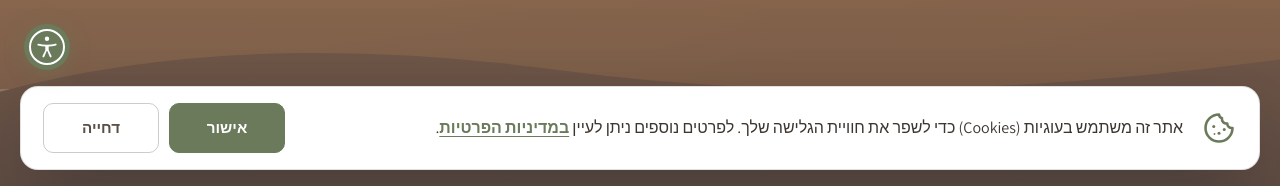
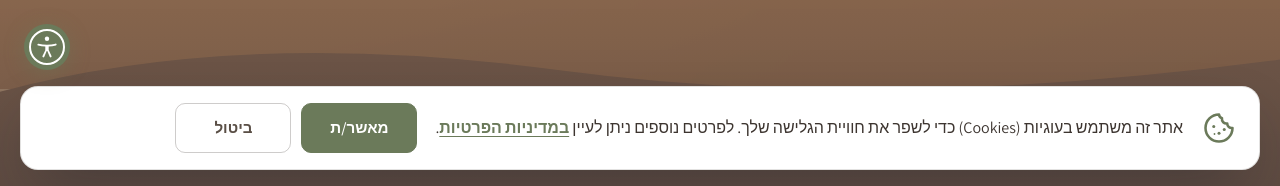
Before and after one commit to ombee-hub/RozmarinWeb, a plain HTML site: page index.html in a window 1280 px wide. Shown: the part 614-800 px from the top of the page. Drawn offline with Linux system fonts and the light colour scheme.

Commit message:
Cookie banner: מאשר/ת / ביטול labels, buttons next to the privacy link
Co-Authored-By: Claude Opus 5.5 <noreply@anthropic.com>

```diff
--- a/index.html
+++ b/index.html
@@ -10,7 +10,7 @@
   <link rel="preconnect" href="https://fonts.googleapis.com">
   <link rel="preconnect" href="https://fonts.gstatic.com" crossorigin>
   <link href="https://fonts.googleapis.com/css2?family=Assistant:wght@200;300;400;500;600;700&display=swap" rel="stylesheet">
-  <link rel="stylesheet" href="styles.css?v=11">
+  <link rel="stylesheet" href="styles.css?v=12">
 </head>
 <body data-cookie-banner>
 
@@ -216,7 +216,7 @@
     </div>
   </footer>
 
-  <script src="script.js?v=8" defer></script>
+  <script src="script.js?v=9" defer></script>
   <script src="accessibility.js?v=1" defer></script>
 </body>
 </html>
--- a/script.js
+++ b/script.js
@@ -49,8 +49,8 @@
       <svg class="cookie-ico" viewBox="0 0 24 24" aria-hidden="true"><path d="M12 3a9 9 0 1 0 9 9 3 3 0 0 1-3.5-3A3 3 0 0 1 14 5.5 3 3 0 0 1 12 3z"/><circle cx="8.5" cy="11" r="1"/><circle cx="12" cy="15.5" r="1"/><circle cx="15.5" cy="13" r="1"/><circle cx="9" cy="16" r=".6"/></svg>
       <p>אתר זה משתמש בעוגיות (Cookies) כדי לשפר את חוויית הגלישה שלך. לפרטים נוספים ניתן לעיין <a href="privacy.html">במדיניות הפרטיות</a>.</p>
       <div class="cookie-actions">
-        <button type="button" class="cookie-accept">אישור</button>
-        <button type="button" class="cookie-decline">דחייה</button>
+        <button type="button" class="cookie-accept">מאשר/ת</button>
+        <button type="button" class="cookie-decline">ביטול</button>
       </div>
     </div>
   `;
--- a/styles.css
+++ b/styles.css
@@ -86,7 +86,7 @@ html { scroll-behavior: smooth; }
 }
 .cookie-ico circle { fill: var(--rosemary); stroke: none; }
 .cookie-banner p {
-  flex: 1;
+  flex: 0 1 auto; /* don't stretch, so the buttons sit right after the privacy link */
   margin: 0;
   color: var(--basalt);
   font-size: 1rem;
```
Also changed, not shown: about.html (+2 -2 lines), accessibility.html (+2 -2 lines), contact.html (+2 -2 lines), galeria.html (+2 -2 lines), hamakom.html (+2 -2 lines), hazmana.html (+2 -2 lines), mamlitzim.html (+2 -2 lines), pinukim.html (+2 -2 lines), privacy.html (+2 -2 lines), spa.html (+2 -2 lines), zimmerim.html (+2 -2 lines).
